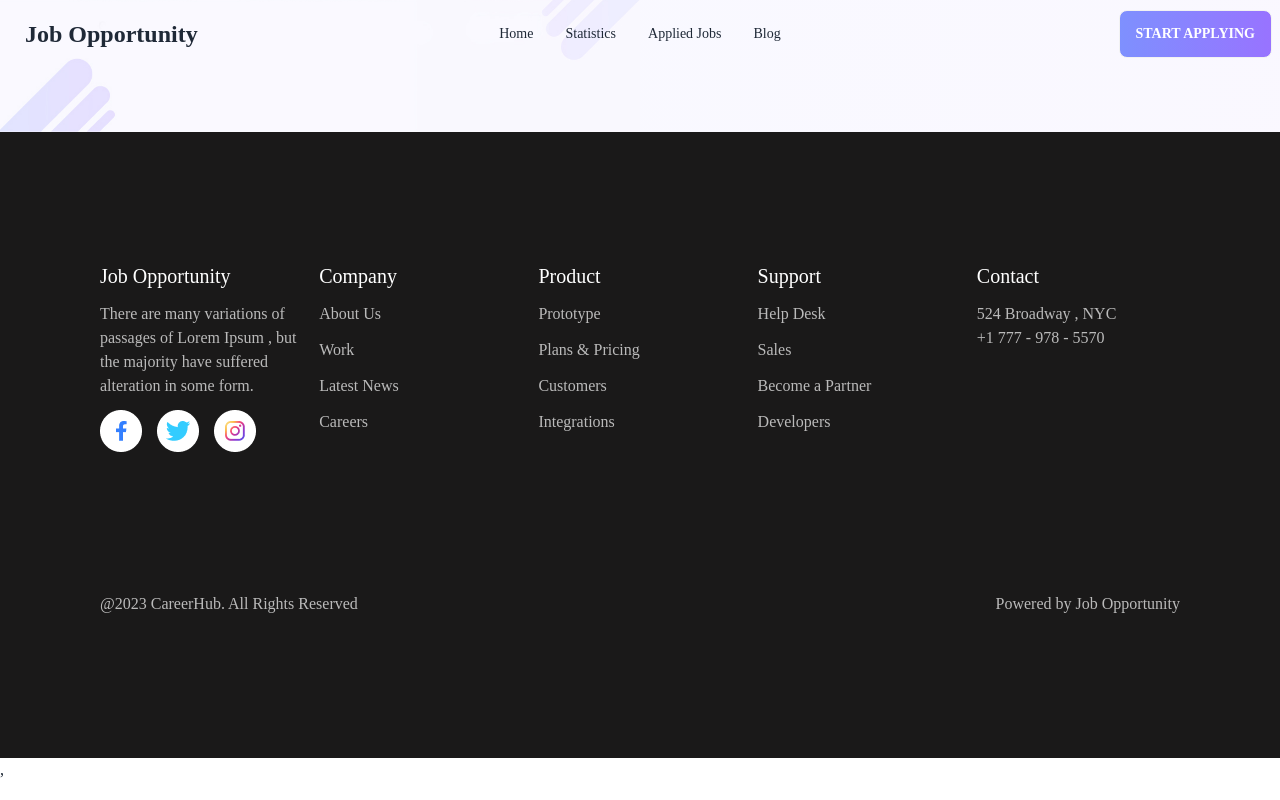
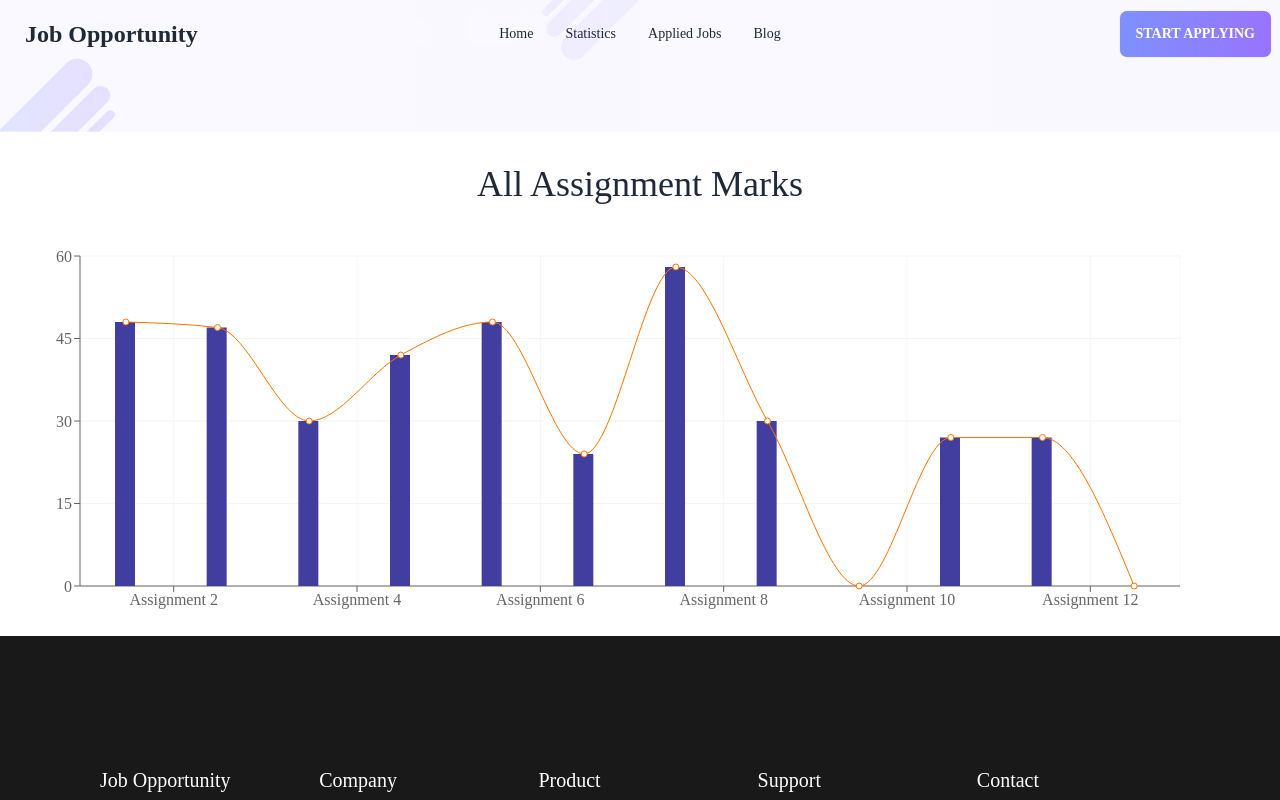
Before and after one commit to rabby-hasan-dev/job-opportunity, a React (Vite) app: page /statistic in a window 1280 px wide. Shown: the top 800 px of the page. Built offline with nearby package versions, Linux system fonts and the light colour scheme.

Commit message:
added statistics chart

```diff
--- a/package.json
+++ b/package.json
@@ -18,6 +18,7 @@
     "react-dom": "^18.2.0",
     "react-icons": "^4.10.1",
     "react-router-dom": "^6.10.0",
+    "recharts": "^2.7.2",
     "sort-by": "^1.2.0"
   },
   "devDependencies": {
--- a/src/component/AppliedJobs/AppliedJobs.jsx
+++ b/src/component/AppliedJobs/AppliedJobs.jsx
@@ -1,9 +1,9 @@
-import React from 'react';
+import React, { useState } from 'react';
 import banner from '../../assets/All Images/banner.png'
 import { FaDollarSign, FaMapMarkerAlt } from 'react-icons/fa';
 const AppliedJobs = () => {
+    const [jobs, setJobs]=useState([])
     const appliedJobs = JSON.parse(localStorage.getItem('appliedJobs'));
-
 
     return (
         <div>
@@ -18,8 +18,10 @@ const AppliedJobs = () => {
 
             <div className='lg:mx-[300px] lg:mt-[227px] lg:mb-[130px] grid grid-cols-1 gap-4'>
                 {
-                    appliedJobs.map(jobItem =>
-                        <div className="card card-side rounded-none  bg-inherit shadow-xl">
+                    appliedJobs?.map(jobItem =>
+                        <div
+                        key={jobItem._id}
+                        className="card card-side rounded-none  bg-inherit shadow-xl">
                             <figure className='border border-2'><img src={jobItem?.company_logo} className='max-w-[240px] max-h-[240px] min-w-full' alt="image" /></figure>
                             <div className="card-body">
                                 <h2 className="card-title">{jobItem?.job_title}</h2>
--- /dev/null
+++ b/src/component/Dashboard/Dashboard.jsx
@@ -0,0 +1,110 @@
+
+import React, { PureComponent } from 'react';
+
+import {
+    ComposedChart,
+    Line,
+    Area,
+    Bar,
+    XAxis,
+    YAxis,
+    CartesianGrid,
+    Tooltip,
+    ResponsiveContainer,
+} from 'recharts';
+
+
+const marksData = [
+    {
+        "name": "Assignment 1",
+        "obtainMark": 48,
+        "totalMark": 50
+    },
+    {
+        "name": "Assignment 2",
+        "obtainMark": 47,
+        "totalMark":50
+    },
+    {
+        "name": "Assignment 3",
+        "obtainMark": 30,
+        "totalMark": 30
+    },
+    {
+        "name": "Assignment 4",
+        "obtainMark": 42,
+        "totalMark":50
+    },
+    {
+        "name": "Assignment 5",
+        "obtainMark": 48,
+        "totalMark": 50
+    },
+    {
+        "name": "Assignment 6",
+        "obtainMark": 24,
+        "totalMark": 30
+    },
+    {
+        "name": "Assignment 7",
+        "obtainMark":58,
+        "totalMark": 60
+    },
+    {
+        "name": "Assignment 8",
+        "obtainMark": 30,
+        "totalMark":30
+    },
+    {
+        "name": "Assignment 9",
+        "obtainMark": 0,
+        "totalMark": 30
+    },
+    {
+        "name": "Assignment 10",
+        "obtainMark": 27,
+        "totalMark": 30
+    },
+    {
+        "name": "Assignment 11",
+        "obtainMark": 27,
+        "totalMark": 30
+    },
+    {
+        "name": "Assignment 12",
+        "obtainMark": 0,
+        "totalMark":30
+    }
+]
+
+const Dashboard = () => {
+
+    return (
+       <div className='w-full mx-auto'>
+        <h2 className='text-4xl text-center my-8'>All Assignment Marks</h2>
+         < ComposedChart
+            width={1200}
+            height={400}
+            data={marksData}
+            margin={{
+                top: 20,
+                right: 20,
+                bottom: 20,
+                left: 20
+            }
+            }
+        >
+
+            <CartesianGrid stroke="#f5f5f5" />
+            <XAxis dataKey="name" scale="band" />
+            <YAxis />
+            <Tooltip />
+            <Bar dataKey="obtainMark" barSize={20} fill="#413ea0" />
+            <Line type="monotone" dataKey="obtainMark" stroke="#ff7300" />
+        </ComposedChart >
+       </div>
+
+    );
+};
+
+export default Dashboard;
--- a/src/component/Home/Banner/Banner.jsx
+++ b/src/component/Home/Banner/Banner.jsx
@@ -1,5 +1,6 @@
 import React from 'react';
 import './Banner.css'
+import bannerPersonLogo from '../../../assets/All Images/P3OLGJ1.png'
 
 const Banner = () => {
     return (
@@ -10,7 +11,7 @@ const Banner = () => {
                 <button>Get Started</button>
             </div>
            <div className="banner-img">
-            <img src="/src/assets/All Images/P3OLGJ1.png" alt="" />
+            <img src={bannerPersonLogo} alt="person" />
 
            </div>
         </>
--- a/src/component/Statistic/Statistic.jsx
+++ b/src/component/Statistic/Statistic.jsx
@@ -2,6 +2,7 @@ import React from 'react';
 // import bannerLogo1 from '../../assets/All Images/Vector.png'
 // import bannerLogo2 from '../../assets/All Images/Vector-1.png'
 import banner from '../../assets/All Images/banner.png'
+import Dashboard from '../Dashboard/Dashboard';
 
 const Statistic = () => {
     return (
@@ -11,9 +12,10 @@ const Statistic = () => {
                 <figure> <img src={bannerLogo2} alt="" /></figure>
 
                  */}
-                  <figure> <img  src={banner} alt="" /></figure>
+                <figure> <img src={banner} alt="banner" /></figure>
             </div>
 
+            <Dashboard></Dashboard>
         </div>
     );
 };
```
Also changed, not shown: 1 other file (tests, documents, lock files or other folders).
